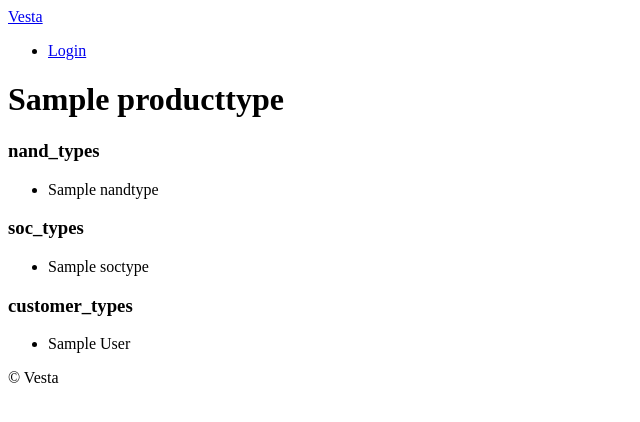
After one commit to bigeye93/vesta, a Django app: page /products/1 in a window 1280 px wide. The commit adds this page. Shown: the top 422 px of the page, without its empty margins (0-640 px from the left). Run offline with Django 3.2, Linux system fonts and the light colour scheme; tables that the repository leaves empty hold one stand-in row (values such as "Sample post").

Commit message:
add detail view prototype (product app)

```diff
--- a/config/urls.py
+++ b/config/urls.py
@@ -20,6 +20,7 @@ from django.conf.urls.static import static
 
 urlpatterns = [
     path("", include("core.urls", namespace="core")),
+    path("products/", include("products.urls", namespace="products")),
     path("admin/", admin.site.urls),
 ]
 
--- a/products/admin.py
+++ b/products/admin.py
@@ -25,7 +25,7 @@ class ProductAdmin(admin.ModelAdmin):
 
     # list_display = ("product", "get_related_testcases")
 
-    list_display = ("product",)
+    list_display = ("product_name",)
 
     list_filter = (
         "nand_types",
--- a/products/models.py
+++ b/products/models.py
@@ -1,4 +1,5 @@
 from django.db import models
+from django.urls import reverse
 from core import models as core_models
 
 
@@ -40,7 +41,7 @@ class Product(core_models.TimeStampedModel):
     """ Product Model Definition """
 
     # product info
-    product = models.ForeignKey(
+    product_name = models.ForeignKey(
         "ProductType", null=True, blank=True, on_delete=models.SET_NULL,
     )
     nand_types = models.ManyToManyField("NandType", blank=True)
@@ -48,4 +49,7 @@ class Product(core_models.TimeStampedModel):
     customer_types = models.ManyToManyField("CustomerType", blank=True)
 
     def __str__(self):
-        return str(self.product)
+        return str(self.product_name)
+
+    def get_absolute_url(self):
+        return reverse("products:detail", kwargs={"pk": self.pk})
--- /dev/null
+++ b/products/urls.py
@@ -0,0 +1,6 @@
+from django.urls import path
+from . import views
+
+app_name = "products"
+
+urlpatterns = [path("<int:pk>", views.product_detail, name="detail")]
--- a/products/views.py
+++ b/products/views.py
@@ -1,5 +1,7 @@
 from django.views.generic import ListView
 from django.utils import timezone
+from django.urls import reverse
+from django.shortcuts import render, redirect
 from . import models
 
 
@@ -17,3 +19,11 @@ class HomeView(ListView):
         now = timezone.now()
         context["now"] = now
         return context
+
+
+def product_detail(request, pk):
+    try:
+        product = models.Product.objects.get(pk=pk)
+        return render(request, "products/detail.html", {"product": product})
+    except models.Product.DoesNotExist:
+        return redirect(reverse("core:home"))
--- a/templates/partials/header.html
+++ b/templates/partials/header.html
@@ -1,6 +1,6 @@
 <header>
   <a href="/">Vesta</a>
   <ul>
-    <li><a href="#">Login</a></li>
+    <li><a href="{% url "core:home" %}">Login</a></li>
   </ul>
 </header>
--- /dev/null
+++ b/templates/products/detail.html
@@ -0,0 +1,35 @@
+{% extends "base.html" %}
+
+
+{% block page_name %}
+    Home
+{% endblock page_name %}
+
+{% block content %}
+
+<div>
+    <h1>{{product.product_name}}</h1>
+</div>
+
+<div>
+    <h3>nand_types</h3>
+    <ul>
+    {% for nand in product.nand_types.all  %}
+        <li>{{nand}}</li>
+    {% endfor %}
+    </ul>
+    <h3>soc_types</h3>
+    <ul>
+    {% for soc in product.soc_types.all  %}
+        <li>{{soc}}</li>
+    {% endfor %}
+    </ul>
+    <h3>customer_types</h3>
+    <ul>
+    {% for customer in product.customer_types.all  %}
+        <li>{{customer}}</li>
+    {% endfor %}
+    </ul>
+</div>
+
+{% endblock %}
--- a/templates/products/product_list.html
+++ b/templates/products/product_list.html
@@ -11,7 +11,7 @@
     <h1> Select Product </h1>
 
     {% for product in products  %}
-        <li><a href=""> {{product}} </a></li>
+        <li><a href="{% url "products:detail" product.pk %}"> {{product}} </a></li>
     {% endfor %}
 
     <h5>
```
Also changed, not shown: products/migrations/0002_auto_20200701_2344.py (added).
